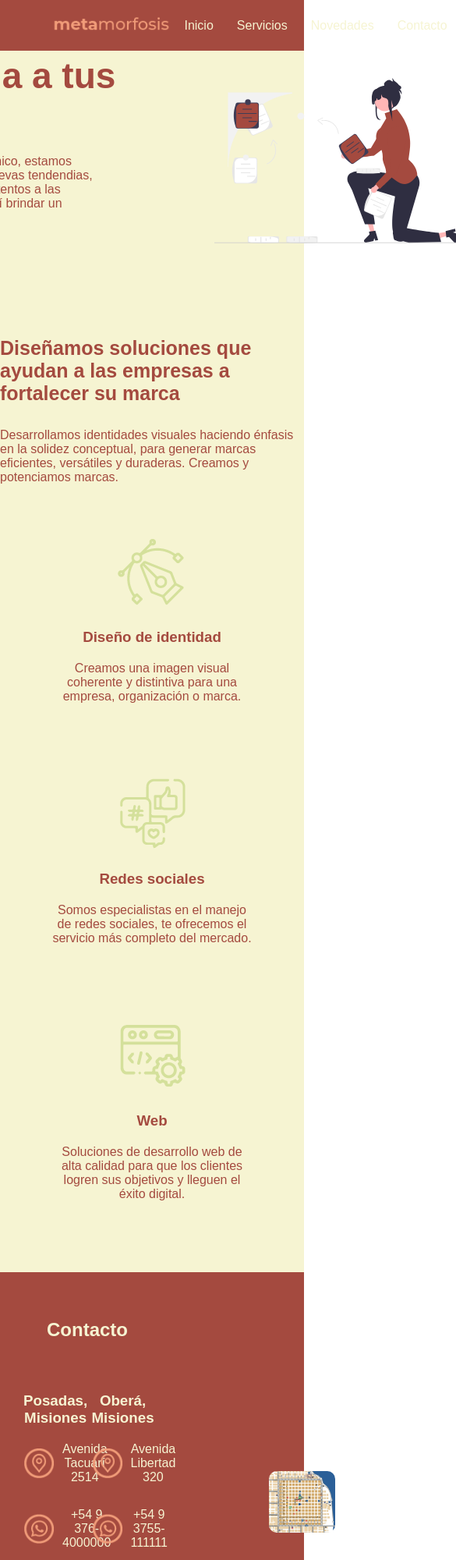
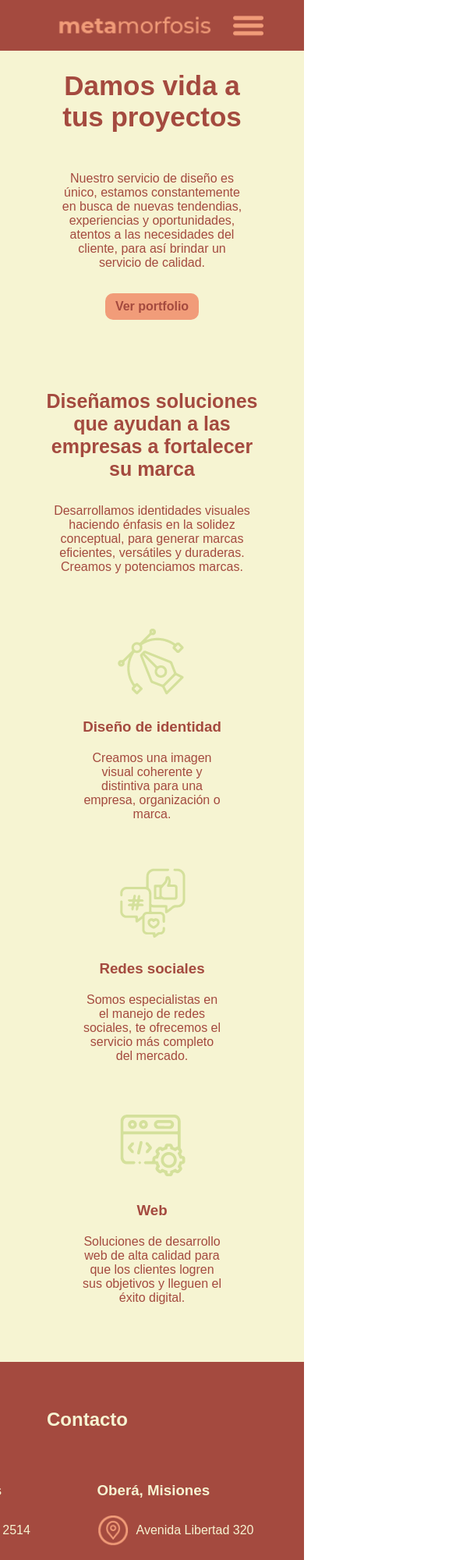
Before and after one commit to Iarasot/E4-landing-page, a plain HTML site: page index.html in a window 390 px wide. Shown: the top 2000 px of the page at 78% size, 585 px wide, since content can reach past the window. Drawn offline with Linux system fonts and the light colour scheme.

Commit message:
Responsive

```diff
--- a/index.html
+++ b/index.html
@@ -7,6 +7,7 @@
 
     <title>Metamorfosis</title>
     <link rel="stylesheet" href="styles.css">
+    <link rel="stylesheet" href="mediaquerys.css">
 
 </head>
 
@@ -15,6 +16,11 @@
         <img src="./img/logo.png" alt="Metamorfosis" class="logo">
 
         <nav class="navbar">
+            <label for="menu-toggle" class="menu-label">
+                <img src="Iconos/menu-icon.png" alt="menu" class="menu-icon">
+              </label>
+              <input type="checkbox" id="menu-toggle">
+
             <ul class="navbar-list">
                 <li class="nav__link"><a href="#">Inicio</a></li>
                 <li class="nav__link"><a href="#">Servicios</a></li>
--- /dev/null
+++ b/mediaquerys.css
@@ -0,0 +1,146 @@
+/* TABLET */
+
+@media (max-width: 992px) {
+      .navbar {
+        gap: 10px;
+    }
+      .logo {
+        height: 60px;
+        margin-right: 0;
+        margin-top: 4px;
+    }
+      .navbar-list {
+        position: absolute;
+        top: 65px;
+        left: 15%;
+        right: 15%;
+        width: 90%;
+        flex-direction: column;
+        background-color: #A44A3F;
+        align-items: flex-start;
+        padding: 45px 30px;
+        gap: 25px;
+        z-index: 2;
+        display: none;
+    }
+      .navbar-list {
+        font-size: 18px;
+    }
+
+      .menu-label {
+        display: flex;
+        order: 2;
+        cursor: pointer;
+      }
+
+      .menu-label img {
+        height: 40px;
+        width: 45px;
+      }
+
+      #menu-toggle:checked + .navbar-list {
+        display: flex;
+        width: 100%;
+      }
+
+      .hero-info {
+        width: 100%;
+        text-align: center;
+        justify-content: center;
+        align-items: center;
+        gap: 30px;
+      }
+
+      .hero-info h1 {
+        width: 90%;
+        max-width: 500px;
+        min-width: unset;
+      }
+
+      .hero-info p {
+        width: 70%;
+        max-width: 600px;
+        min-width: unset;
+      }
+
+      .hero-imagen {
+        display: none;
+    }
+
+      #info h2 {
+        text-align: center;
+        width: 70%;
+    }
+
+      #info p {
+        text-align: center;
+        width: 70%;
+    }
+
+      footer h2 {
+        text-align: left;
+        justify-content: left;
+        margin-bottom: 16px;
+        padding: 40px;
+    }
+
+      .lista img {
+        justify-content: space-between;
+        align-items: center;
+        width: 40px;
+        margin-right: 10px
+    }
+
+      .imagen-mapa img {
+        display: none;
+    }
+
+      .piedepagina {
+        justify-content: center;
+        align-items: center;
+        width: 100%;
+
+    }
+
+      .pie-dos {
+        width: 100%;
+        justify-content: center;
+        text-align: center;
+     }
+
+      .pie-dos h3{
+        justify-content: left;
+        text-align: center;
+        padding: 10px;
+
+     }
+
+      .lista li {
+        justify-content: left;
+        align-items: center;
+        text-align: center;
+        margin-bottom: 20px;
+        padding: 10px;
+    }
+
+      .iconos-finales {
+        justify-content: center;
+        flex-direction: row;
+        padding: 5px;
+    }
+}
+
+/* MOVILE */
+@media (max-width: 768px) {
+
+    .hero-info{
+        width: 90%;
+        justify-content: center;
+    }
+    .hero-info h1 {
+        font-size: 35px;
+        width: 90%;
+        justify-content: center;
+        text-align: center;
+    }
+}
--- a/styles.css
+++ b/styles.css
@@ -58,6 +58,12 @@
  font-size: 16px;
  }
 
+ #menu-toggle,
+ #cart-toggle,
+
+ .menu-label {
+   display: none;
+ }
  main {
     background: #F6F4D2;
     display: flex;
@@ -71,7 +77,7 @@
  #hero {
     display: flex;
     margin-top: 50px;
-    max-width: 1000px;
+    max-width: 1200px;
     padding: 20px 0;
     justify-content: center;
     align-items: center;
@@ -81,13 +87,14 @@
     display: flex;
     flex-direction: column;
     gap: 20px;
-    width: 500px;
+    width: 800px;
  }
 .hero-info h1 {
     font-size: 46px;
     width: 80%;
     font-weight: 800;
     min-width: 500;
+    padding: 20px;
 }
 
 .hero-info p {
@@ -130,6 +137,12 @@
     font-weight: 700;
 }
 
+#info p {
+    font-size: 16px;
+    width: 70%;
+    color: #A44A3F;
+}
+
 .info-cards-container {
     display: flex;
     align-items: flex-start;
@@ -155,7 +168,7 @@
 
 }
 
-footer{
+footer {
     background-color: #A44A3F;
     color: #F6F4D2;
     padding: 20px;
```
Also changed, not shown: Iconos/menu-icon.png (added).
